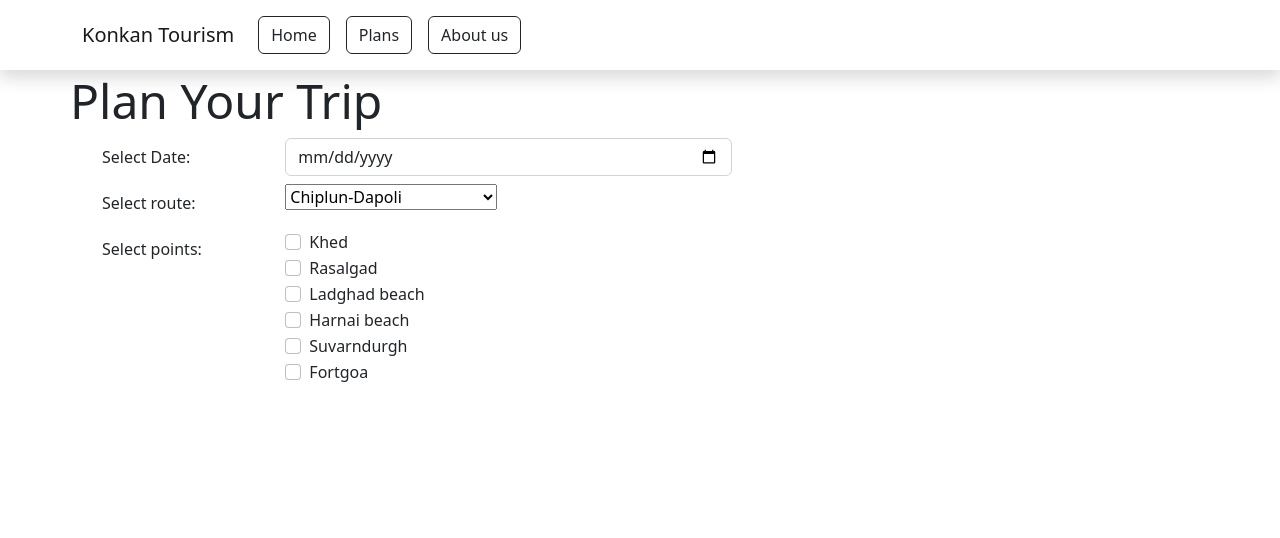
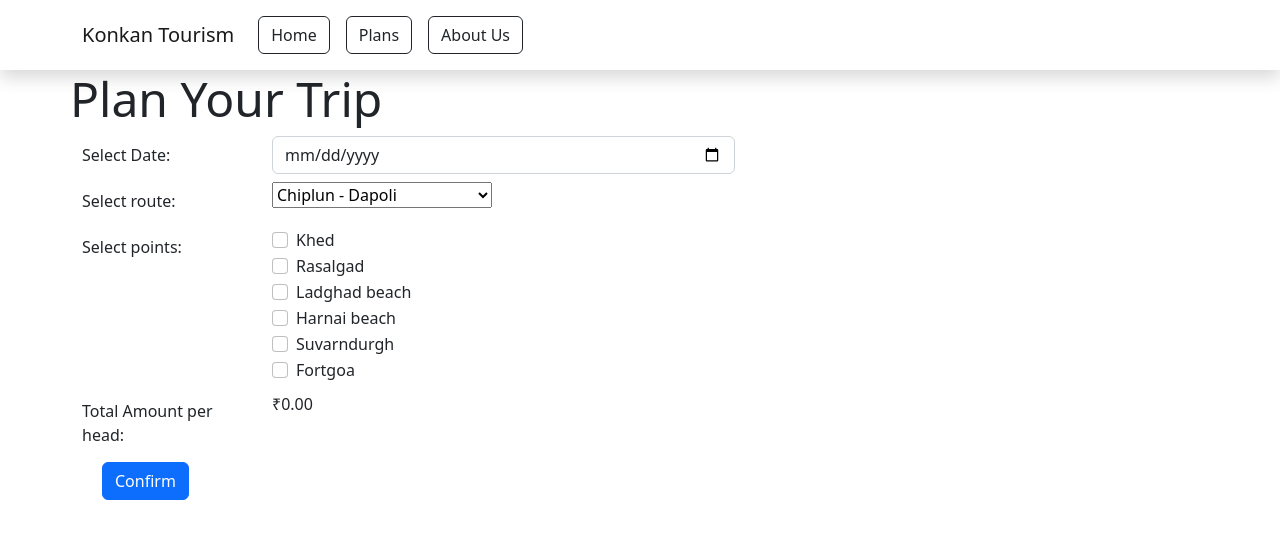
Before and after one commit to KetanMestry/Tourism_Website, an Angular app: page /plantrip in a window 1280 px wide. Shown: the top 538 px of the page. Built offline with nearby package versions, Linux system fonts and the light colour scheme.

Commit message:
Basic trip planning page aadded

```diff
--- a/src/app/app.component.html
+++ b/src/app/app.component.html
@@ -1,21 +1,25 @@
-
 <!-- Navbar -->
-  <nav class="navbar navbar-expand-lg navbar-light  fixed-top shadow  zindex-fixed" [ngClass]="bgClass"  (scroll)="onWindowScroll()">
+<nav class="navbar navbar-expand-lg navbar-light shadow "  [ngClass]="[navBg, navPosition]" (scroll)="onWindowScroll()">
   <div class="container">
-      <a class="navbar-brand" href="#">Konkan Tourism</a>
-      <button class="navbar-toggler" type="button" data-bs-toggle="collapse" data-bs-target="#navbarNavDropdown" aria-controls="navbarNavDropdown" aria-expanded="false" aria-label="Toggle navigation">
+    <a class="navbar-brand" routerLink=".">Konkan Tourism</a>
+    <button class="navbar-toggler" type="button" data-bs-toggle="collapse" data-bs-target="#navbarNavDropdown"
+      aria-controls="navbarNavDropdown" aria-expanded="false" aria-label="Toggle navigation"  >
       <span class="navbar-toggler-icon"></span>
     </button>
-      <div class="collapse navbar-collapse" id="navbarNavDropdown">
+    <div class="collapse navbar-collapse " id="navbarNavDropdown">
       <ul class="navbar-nav">
+
         <li class="nav-item">
-            <button class="btn btn-outline-dark mx-2 my-2">Home</button>
+          <a class="btn btn-outline-dark mx-2 my-2" (click)="scrollToSection('home')" routerLink="."
+            fragment="home">Home</a>
         </li>
         <li class="nav-item">
-            <button class="btn btn-outline-dark mx-2 my-2" (click)="scrollToSection()" >Plans</button>
+          <a class="btn btn-outline-dark mx-2 my-2" (click)="scrollToSection('plans')" routerLink="."
+            fragment="plans">Plans</a>
         </li>
         <li class="nav-item">
-            <button class="btn btn-outline-dark mx-2 my-2">About us</button>
+          <a class="btn btn-outline-dark mx-2 my-2" (click)="scrollToSection('aboutus')" routerLink="."
+            fragment="aboutus">About Us</a>
         </li>
 
       </ul>
--- a/src/app/app.component.ts
+++ b/src/app/app.component.ts
@@ -1,4 +1,5 @@
-import { Component, HostListener } from '@angular/core';
+import { Component, HostListener,OnInit } from '@angular/core';
+import { Router,Event as NavigationEvent, NavigationStart } from '@angular/router';
 
 @Component({
   selector: 'app-root',
@@ -10,9 +11,25 @@ export class AppComponent {
 
 
   element : HTMLElement;
-  bgClass="bg-transparent"
+  navBg="bg-transparent"
+  navPosition="fixed-top";
+  currentRoute:any;
 
-  planSection = "planSection"
+  constructor(private router:Router){
+    this.currentRoute
+      =this.router.events
+          .subscribe(
+            (event: NavigationEvent) => {
+              if(event instanceof NavigationStart) {
+                if(event.url=="/" || event.url.includes("/#") ){
+                  this.navPosition="fixed-top"
+                }else{
+                  this.navPosition="sticky-top"
+                }
+              }
+            });
+  }
+
 
 
   @HostListener('window:scroll', ['$event'])
@@ -20,18 +37,21 @@ export class AppComponent {
   onWindowScroll() {
       this.element = document.querySelector('.navbar') as HTMLElement;
       if (window.pageYOffset > this.element.clientHeight) {
-        this.bgClass = "bg-light"
+        this.navBg = "bg-light"
       } else {
-        this.bgClass = "bg-transparent"
+        this.navBg = "bg-transparent "
       }
+
     }
 
-  scrollToSection(){
-    document.getElementById("plan").scrollIntoView();
+  scrollToSection(section:string){
+    document.getElementById(section).scrollIntoView({block:'center'});
+  }
+
+  ngOnInit(): void {
   }
 
 
 
 
-
 }
--- a/src/app/app.module.ts
+++ b/src/app/app.module.ts
@@ -1,6 +1,6 @@
 import { NgModule } from '@angular/core';
 import { BrowserModule } from '@angular/platform-browser';
-import { BookingModule } from './booking/booking.module';
+import { BookingModule } from './modules/booking/booking.module';
 import { AppRoutingModule } from './app-routing.module';
 import { AppComponent } from './app.component';
 import { HomeComponent } from './components/home/home.component';
--- a/src/app/booking/trip-planning/trip-planning.component.html
+++ /dev/null
@@ -1,40 +0,0 @@
-<div class="container " style="margin-top:4.5em;">
-    <div class="row display-5 ">Plan Your Trip</div>
-    <div class="card-body ">
-        <form action="">
-            <!-- Select Date -->
-            <div class="form-group row m-2">
-                <label for="inputDate" class="col-sm-2 col-form-label">Select Date:</label>
-                <div class="col-sm-10">
-                    <input type="date" class="form-control w-md-25 w-50 " id="inputDate">
-                </div>
-            </div>
-
-            <!-- Route Option -->
-            <div class="form-group row m-2">
-                <label for="inputRoute" class="col-sm-2 col-form-label">Select route:</label>
-                <div class="col-sm-10">
-                    <select name="inputeRoute" id="routeSelector" (change)="changeSelection()">
-                        <option *ngFor="let route of availableRoutes; index as i" [value]="i">{{route.routeName}}</option>
-                    </select>
-                </div>
-            </div>
-
-            <!-- Route Points -->
-            <div class="form-group row m-2">
-                <label for="inputPoints" class="col-sm-2 col-form-label">Select points:</label>
-                <div class="col-sm-10">
-                    <div class="form-check"*ngFor="let points of availableRoutes[selectedRouteIndex].routePoints; index as i">
-                        <input class="form-check-input" type="checkbox" id="gridCheck1" >
-                        <label class="form-check-label" for="gridCheck1">
-                            {{points}}
-                          </label>
-                    </div>
-
-
-                </div>
-            </div>
-        </form>
-    </div>
-
-</div>
--- a/src/app/components/home/home.component.ts
+++ b/src/app/components/home/home.component.ts
@@ -25,8 +25,4 @@ export class HomeComponent implements OnInit {
   ngOnInit(): void {
   }
 
-  planTrip(){
-
-  }
-
 }
--- /dev/null
+++ b/src/app/modules/booking/trip-planning/trip-planning.component.html
@@ -0,0 +1,68 @@
+<div class="container " >
+    <div class="row display-5 ">Plan Your Trip</div>
+    <div class="card-body ">
+        <form action="">
+            <!-- Select Date -->
+            <div class="form-group row my-2">
+                <label for="inputDate" class="col-sm-2 col-form-label">Select Date:</label>
+                <div class="col-sm-10">
+                    <input type="date" class="form-control w-md-25 w-50 " id="inputDate">
+                </div>
+            </div>
+
+            <!-- Route Option -->
+            <div class="form-group row my-2">
+                <label for="inputRoute" class="col-sm-2 col-form-label">Select route:</label>
+                <div class="col-sm-10">
+                    <select name="inputeRoute" id="routeSelector" (change)="changeSelection()">
+                        <option *ngFor="let route of availableRoutes; index as i" [value]="i">{{route.routeStart + " - " + route.routeEnd}}</option>
+                    </select>
+                </div>
+            </div>
+
+            <!-- Route Points -->
+            <div class="form-group row my-2">
+                <label for="inputPoints" class="col-sm-2 col-form-label">Select points:</label>
+                <div class="col-sm-4">
+                    <div class="form-check"*ngFor="let points of availableRoutes[selectedRouteIndex].routePoints; index as i">
+                        <input class="form-check-input" type="checkbox" id="gridCheck1" (change)="checkBox($event,points)" [checked]="selectedRoutes.includes(points)">
+                        <label class="form-check-label" for="gridCheck1">
+                            {{points}}
+                          </label>
+                    </div>
+                </div>
+
+                <!-- Selected points -->
+                <label  class="col-sm-2 col-form-label"  *ngIf="selectedRoutes.length > 0">Selected points:</label>
+                <div class="col-sm-4">
+                    <div class="form-check"*ngFor="let points of selectedRoutes; index as i">
+                        <!-- <input class="form-check-input" type="radio" id="gridCheck2" [disabled]=true> -->
+                        <label class="form-check-label d-block ms-2 " for="gridCheck2">
+                            {{i+1}}. {{ points}}
+                          </label>
+                    </div>
+                </div>
+            </div>
+
+
+
+            <!-- Amount -->
+            <div class="form-group row my-2">
+                <label for="inputPoints" class="col-sm-2 col-form-label">Total Amount per head:</label>
+                <div class="col-sm-10">
+                    <p>{{amountPerHead | currency : 'INR'}}</p>
+                </div>
+            </div>
+
+            <!-- Submit Button -->
+            <div class="form-group row m-2 ">
+                <div class="text-start">
+                    <button class="btn btn-primary" type="submit">Confirm</button>
+
+                </div>
+
+            </div>
+        </form>
+    </div>
+
+</div>
--- a/src/app/booking/trip-planning/trip-planning.component.ts
+++ b/src/app/modules/booking/trip-planning/trip-planning.component.ts
@@ -1,5 +1,6 @@
 import { Component, OnInit } from '@angular/core';
 import { TripRoutesService } from 'src/app/services/trip-routes.service';
+
 
 
 @Component({
@@ -7,25 +8,48 @@ import { TripRoutesService } from 'src/app/services/trip-routes.service';
   templateUrl: './trip-planning.component.html',
   styleUrls: ['./trip-planning.component.css']
 })
+
+
+
 export class TripPlanningComponent implements OnInit {
 
-  availableRoutes : any;
-  selectedRouteIndex:number;
-  el:any;
 
-  constructor(private tripRouteService:TripRoutesService) { }
+
+  availableRoutes: any;
+  selectedRouteIndex: number;
+  el: any;
+  amountPerHead: number = 0;
+  selectedRoutes = [];
+
+  constructor(private tripRouteService: TripRoutesService) { }
 
   ngOnInit(): void {
     this.availableRoutes = this.tripRouteService.getAvailableRoutes();
     this.selectedRouteIndex = 0;
 
+
   }
 
-  changeSelection()
-  {
+  changeSelection() {
     this.el = document.getElementById("routeSelector");
     this.selectedRouteIndex = this.el.value;
-    console.log(this.selectedRouteIndex)
   }
 
+  checkBox(event: any, point: string) {
+    if (event.target.checked) {
+      this.selectedRoutes.push(point);
+
+    } else {
+      for (let index = 0; index < this.selectedRoutes.length; index++) {
+        if (this.selectedRoutes[index] == point) {
+          this.selectedRoutes.splice(index, 1);
+        }
+
+      }
+    }
+  }
+
+
+
+
 }
--- a/src/app/services/trip-routes.service.ts
+++ b/src/app/services/trip-routes.service.ts
@@ -8,36 +8,47 @@ export class TripRoutesService {
   constructor() { }
 
   availableRoutes = [{
-    routeName: "Chiplun-Dapoli",
+    routeStart: "Chiplun",
+    routeEnd:"Dapoli",
     routePoints:[
       "Khed", "Rasalgad", "Ladghad beach", "Harnai beach", "Suvarndurgh", "Fortgoa"
-    ]
+    ],
   },
   {
-    routeName: "Chiplun-Guhagar",
+    routeStart: "Chiplun",
+    routeEnd:"Guhagar",
     routePoints:[
       "Dabhol (khadi)", "Hedvi", "Velneshwar", "Chandikadevi (Temple)"
-    ]
+    ],
+
   },
   {
-    routeName:"Ratnagiri-Sangameshwar",
+    routeStart:"Ratnagiri",
+    routeEnd:"Sangameshwar",
     routePoints:[
       "Marleshwar (Temple)", "Karneshwar (Temple)", "Prachitgad (Fort)", "Bhavangad (Fort)"
-    ]
+    ],
+
   },
   {
-    routeName:"Ratnagiri",
+    routeStart:"Ratnagiri",
+    routeEnd:"Ratnagiri",
     routePoints:[
       "Ganpatipule (Temple, Beach)", "Malgind (Beach)", "Jaigad (Beach, Fort)", "Aare, ware (Beach)"
-    ]
+    ],
+
   },
   {
-    routeName: "Ratnagiri-Rajapur",
+    routeStart: "Ratnagiri",
+    routeEnd:"Rajapur",
     routePoints:[
       "Aadivre", "Dhurgpapeshwar"
-    ]
+    ],
+
   }
 ]
+
+
 
 
   getAvailableRoutes()
```
Also changed, not shown: src/app/app-routing.module.ts (+6 -2 lines), src/app/components/home/home.component.html (+6 -6 lines), src/app/modules/booking/booking.module.ts (renamed from src/app/booking/booking.module.ts), src/app/modules/booking/trip-planning/trip-planning.component.css (added), 4 other files (tests, documents, lock files or other folders). Lines whose indentation alone changed are shown as unchanged.
